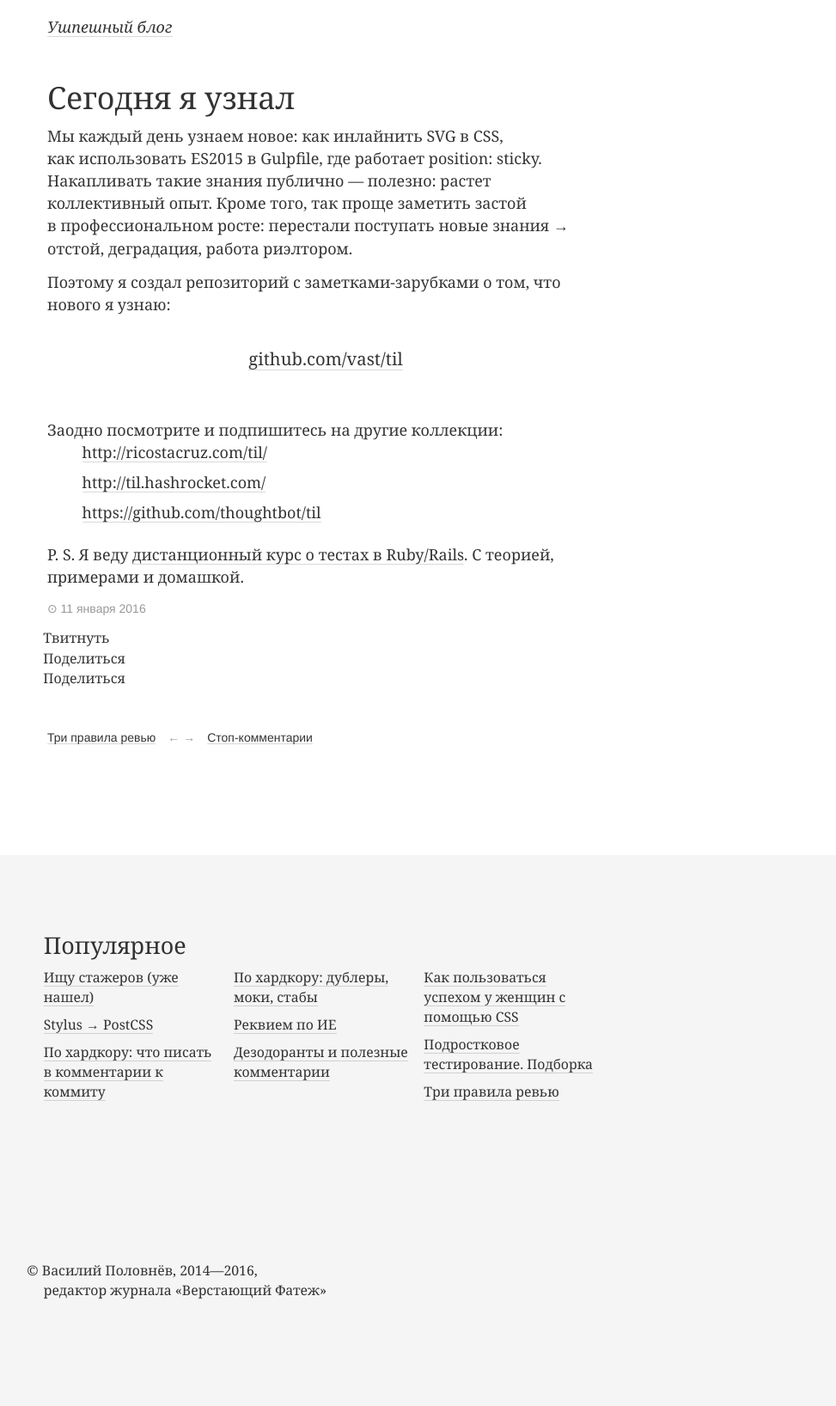
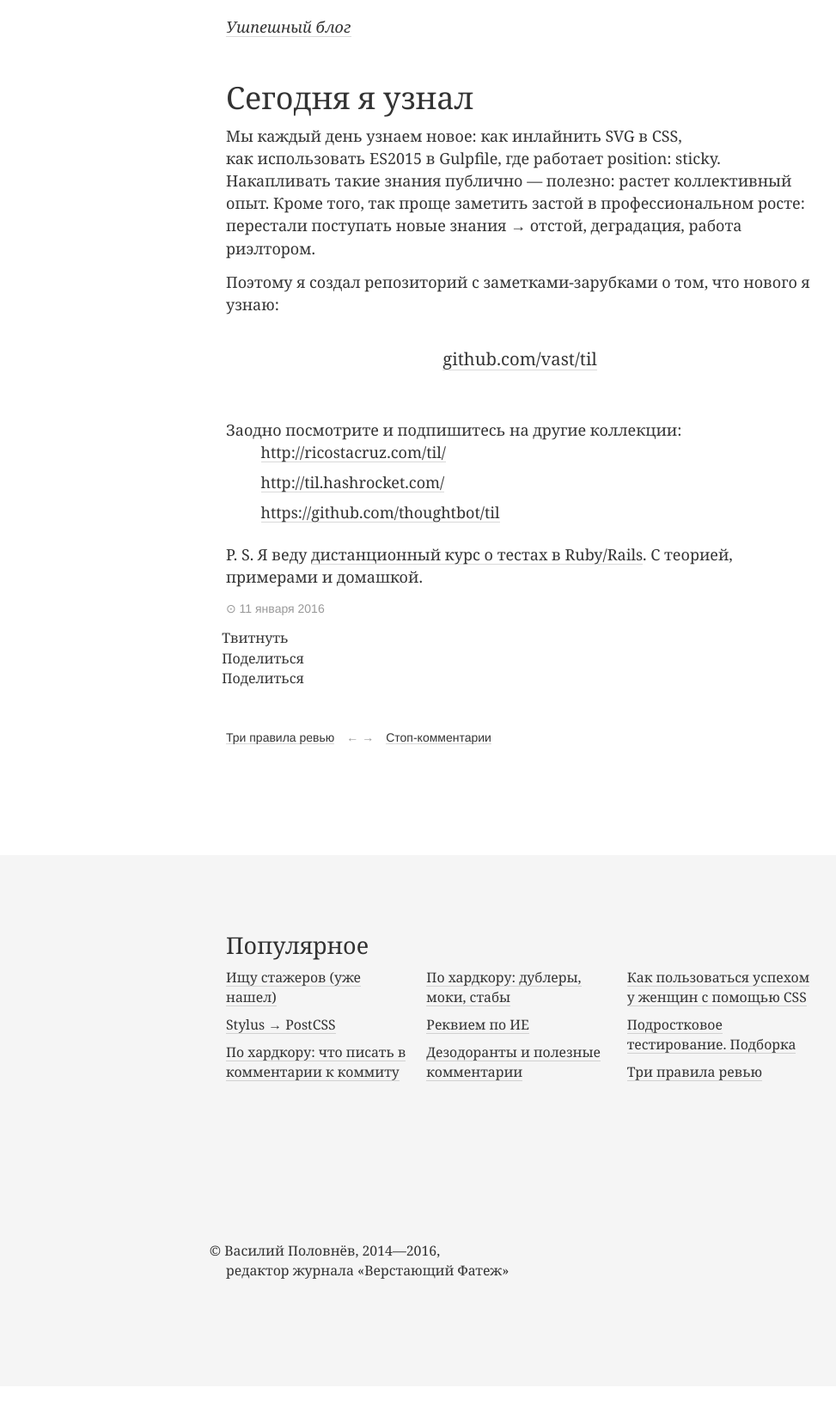
Before and after one commit to vast/vast.github.io, a Jekyll site: the page built from _posts/2016-01-11-til.md, in a window 1280 px wide. Shown: the whole page at 86% size, without its empty margins (17-990 px from the left). Built offline with Jekyll 4.4.1, drawn with Linux system fonts in a browser that asks for light colours; a style sheet for code colours, icons or effects is not loaded; after the commit the page ends 1613 px from its top, so only the background shows below that.

Commit message:
center errything

```diff
--- a/_layouts/default.html
+++ b/_layouts/default.html
@@ -53,7 +53,9 @@
 
   <div class="global-container">
     <header class="header">
-      <a href="/">{{ site.title }}</a>
+      <div class="header-contents">
+        <a href="/">{{ site.title }}</a>
+      </div>
     </header>
     <article class="post">
       <header class="post-header">
--- a/_sass/core/_mixins.scss
+++ b/_sass/core/_mixins.scss
@@ -1,6 +1,7 @@
 @mixin container {
-  max-width: 36rem;
+  max-width: 38rem;
   padding: 3rem 4rem 6rem 2rem;
+  margin: 0 auto;
 
   @media (max-width: 480px) {
     padding: 3rem 3rem 4.5rem 1.5rem;
--- a/_sass/modules/_header.scss
+++ b/_sass/modules/_header.scss
@@ -1,9 +1,12 @@
 .header {
   position: absolute;
-  padding-left: 2rem;
+  left: 0;
+  right: 0;
   font-style: italic;
+}
 
-  @media (max-width: 480px) {
-    padding-left: 1.5rem;
-  }
+.header-contents {
+  @include container;
+  padding-top: 0;
+  padding-bottom: 0;
 }
--- a/_sass/modules/_posts.scss
+++ b/_sass/modules/_posts.scss
@@ -28,23 +28,6 @@
 .post-nav-spacer {
   margin: 0 1em!important;
   white-space: nowrap;
-}
-
-.post-title--main {
-  position: relative;
-
-  &::before {
-    content: '⊙';
-    width: 1em;
-    left: -1em;
-    position: absolute;
-  }
-
-  @media (max-width: 480px) {
-    &::before {
-      display: none;
-    }
-  }
 }
 
 .outstanding {
```
